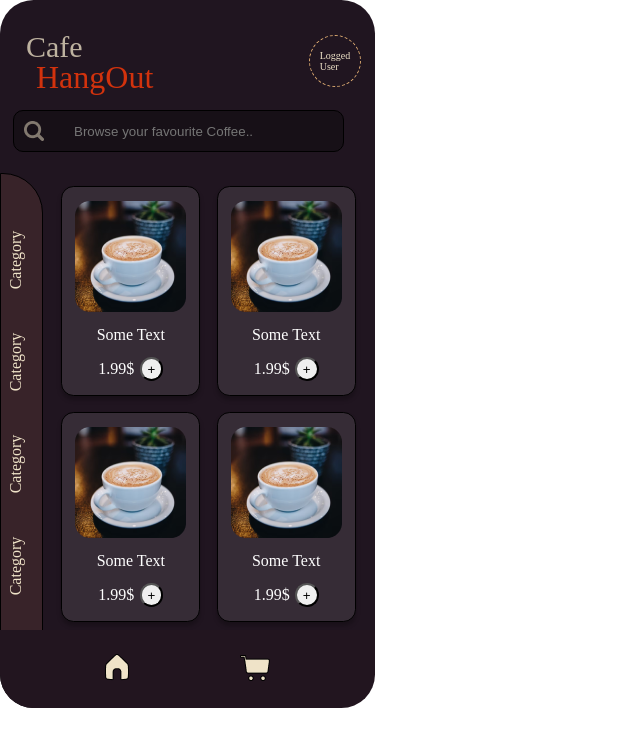
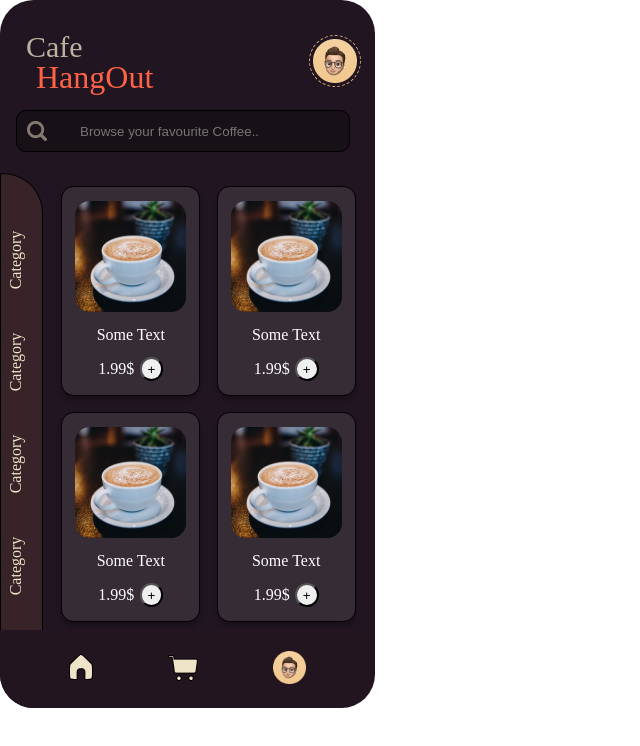
Before and after one commit to HangOutYL/HangOut, a React (Create React App) app: page / in a window 1280 px wide. Shown: the top 746 px of the page, without its empty margins (0-640 px from the left). Built offline with nearby package versions, Linux system fonts and the light colour scheme; a web font is replaced by a local one.

Commit message:
Added Profile Picture

```diff
--- a/src/components/Home/ButtomNav.js
+++ b/src/components/Home/ButtomNav.js
@@ -1,6 +1,7 @@
 import React from "react";
 import HomeButton from "../../views/HomeButtonVector.png";
 import CartButton from "../../views/CartButtonVector.png";
+import ProfilePic from "../../views/ProfilePictureVector.png";
 
 const ButtomNav = () => {
   return (
@@ -11,6 +12,9 @@ const ButtomNav = () => {
       <button className="NavBtn">
         <img src={CartButton} alt="CartButton" />
       </button>
+      <button className="NavBtn">
+        <img src={ProfilePic} alt="ProfilePic" className="ProfilePic" />
+      </button>
     </div>
   );
 };
--- a/src/components/Home/LoggedUser.js
+++ b/src/components/Home/LoggedUser.js
@@ -1,10 +1,10 @@
 import React from "react";
+import ProfilePic from "../../views/ProfilePictureVector.png";
 
 const LoggedUser = () => {
   return (
     <div className="Profile">
-      Logged
-      <br /> User
+      <img src={ProfilePic} alt="ProfilePic" />
     </div>
   );
 };
--- a/src/components/Home/home.css
+++ b/src/components/Home/home.css
@@ -60,7 +60,7 @@
   font-size: 32px;
   line-height: 50px;
 
-  color: #eb370ae0;
+  color: tomato;
 
   /* border: 1px solid #000000; */
 }
@@ -90,9 +90,9 @@
   justify-content: space-between;
   padding: 10px 10px 10px 10px;
   position: absolute;
-  width: 309px;
+  width: 312px;
   height: 20px;
-  left: 13px;
+  left: 16px;
   top: 110px;
   background: #171017;
   border-radius: 10px;
@@ -107,9 +107,8 @@
   border-color: transparent;
 }
 
-.SearchBar input:focus {
-  border-color: transparent;
-  border-style: none;
+.SearchBar input:hover {
+  border-color: tomato;
 }
 
 /* Coffee Categories */
@@ -238,6 +237,10 @@
   border-style: none;
 }
 
+.ButtomNav .NavBtn .ProfilePic {
+  height: 33px;
+}
+
 .ButtomNav .NavBtn:hover {
   background-color: coral;
   cursor: pointer;
```
Also changed, not shown: src/views/ProfilePictureVector.png (added).
